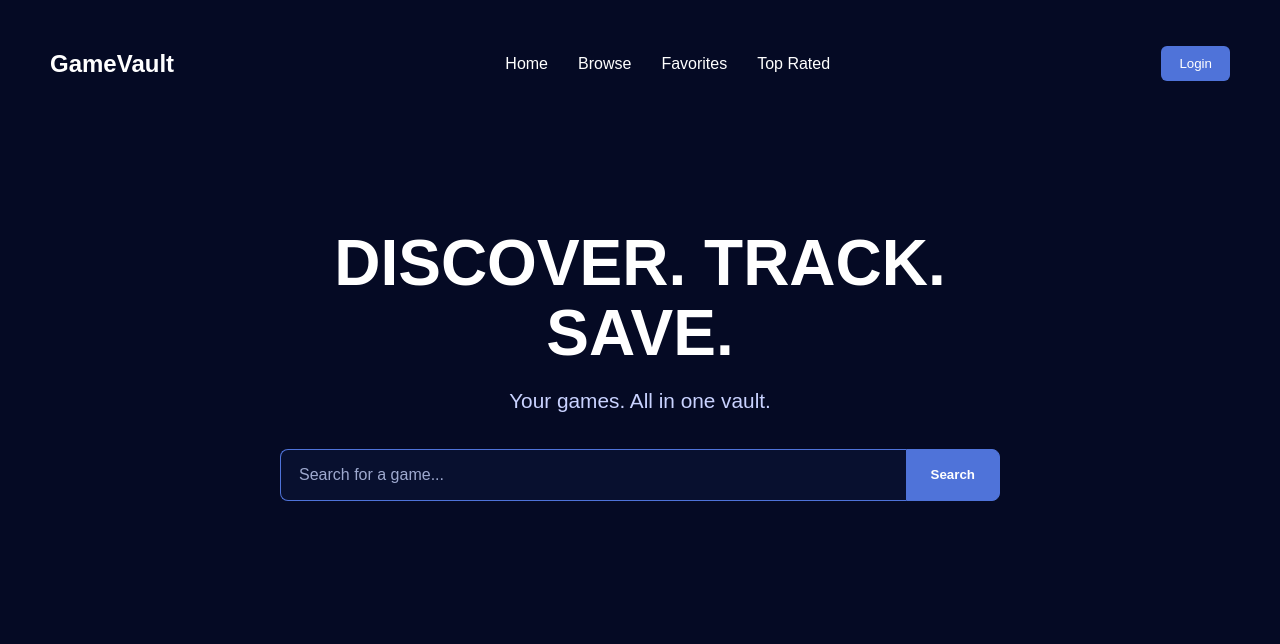
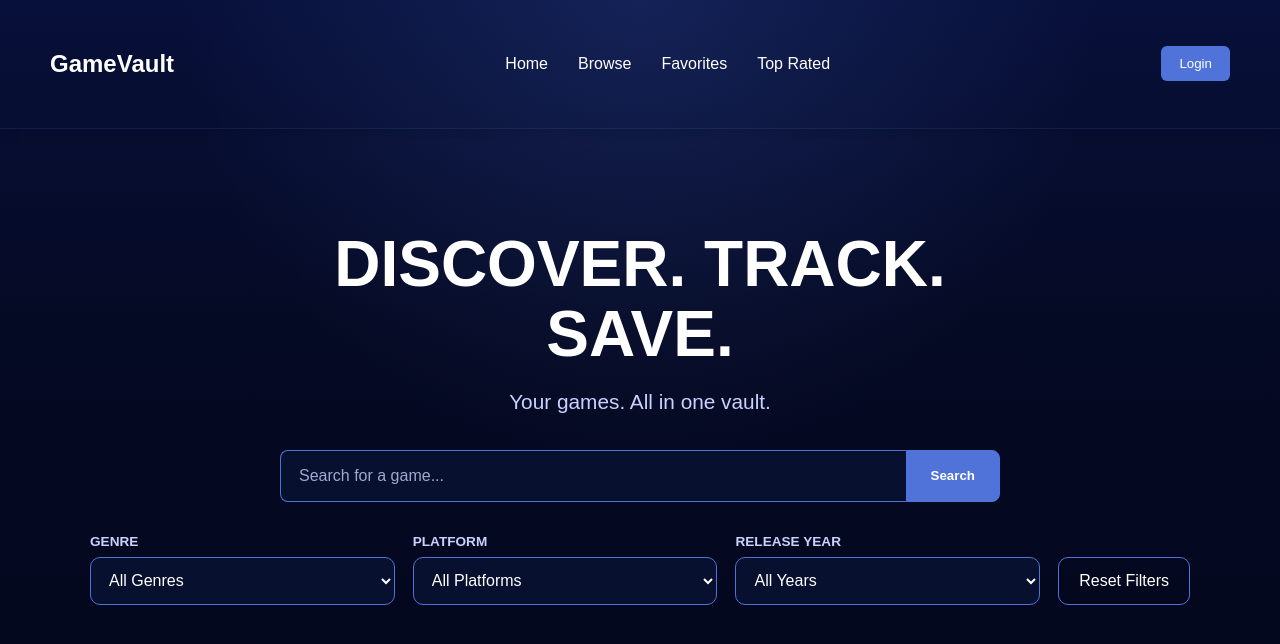
Before and after one commit to oxxtazxxo/gamevault, a React (Vite) app in the folder client/: page /home in a window 1280 px wide. Shown: the top 644 px of the page. Built offline with nearby package versions, Linux system fonts and the light colour scheme.

Commit message:
Complete homepage hero, search, and filter layout

```diff
--- a/client/src/App.css
+++ b/client/src/App.css
@@ -1,3 +1,3 @@
 #root {
-  min-heigt: 100vh;
+  min-height: 100vh;
 }
--- a/client/src/components/FilterBar.jsx
+++ b/client/src/components/FilterBar.jsx
@@ -0,0 +1,32 @@
+import "../styles/FilterBar.css";
+
+function FilterBar() {
+    return (
+        <section className="filter-bar" aria-label="Game filters">
+            <label>
+                <span>Genre</span>
+                <select defaultValue="">
+                    <option>All Genres</option>
+                </select>
+            </label>
+
+            <label>
+                <span>Platform</span>
+                <select defaultValue="">
+                    <option>All Platforms</option>
+                </select>
+            </label>
+
+            <label>
+                <span>Release Year</span>
+                <select defaultValue="">
+                    <option>All Years</option>
+                </select>
+            </label>
+
+            <button type="button">Reset Filters</button>
+        </section>
+    );
+}
+
+export default FilterBar;
--- a/client/src/index.css
+++ b/client/src/index.css
@@ -6,7 +6,20 @@ body {
   margin: 0;
   min-width: 320px;
   min-height: 100vh;
-  background-color: #050a24;
+
+  background:
+    radial-gradient(
+      circle at top,
+      rgba(79, 115, 217, 0.18) 0%,
+      transparent 45%
+    ),
+    linear-gradient(
+      180deg,
+      #07103a 0%,
+      #050a24 40%,
+      #03061b 100%
+    );
+
   color: #ffffff;
   font-family: Arial, Helvetica, sans-serif;
 }
--- a/client/src/pages/Home.jsx
+++ b/client/src/pages/Home.jsx
@@ -1,11 +1,13 @@
 import Hero from '../components/Hero'
 import SearchBar from "../components/SearchBar";
+import FilterBar from "../components/FilterBar";
 
 function Home() {
   return (
     <main>
       <Hero />
       <SearchBar />
+      <FilterBar />
     </main>
   );
 }
--- /dev/null
+++ b/client/src/styles/FilterBar.css
@@ -0,0 +1,52 @@
+.filter-bar {
+  display: grid;
+  grid-template-columns: repeat(3, minmax(0, 1fr)) auto;
+  gap: 18px;
+  width: min(1100px, calc(100% - 48px));
+  margin: 32px auto 0;
+}
+
+.filter-bar label {
+  display: flex;
+  flex-direction: column;
+  gap: 8px;
+}
+
+.filter-bar span {
+  color: #c9d2ff;
+  font-size: 0.85rem;
+  font-weight: 600;
+  text-transform: uppercase;
+}
+
+.filter-bar select,
+.filter-bar button {
+  min-height: 48px;
+  border: 1px solid #4f73d9;
+  border-radius: 10px;
+  background-color: #08102f;
+  color: #ffffff;
+  font: inherit;
+}
+
+.filter-bar select {
+  padding: 0 14px;
+}
+
+.filter-bar button {
+  align-self: end;
+  padding: 0 20px;
+  background-color: transparent;
+  cursor: pointer;
+  transition: 0.2s ease;
+}
+
+.filter-bar button:hover {
+  background-color: #142250;
+}
+
+@media (max-width: 800px) {
+  .filter-bar {
+    grid-template-columns: 1fr;
+  }
+}
--- a/client/src/styles/Navbar.css
+++ b/client/src/styles/Navbar.css
@@ -3,9 +3,13 @@
     justify-content: space-between;
     align-items: center;
 
-    padding:30px 50px;
+    padding: 30px 50px;
 
-    background-color: #050a24;
+    background: transparent;
+
+    border-bottom: 1px solid rgba(79, 115, 217, 0.15);
+
+    box-shadow: 0 4px 12px rgba(0, 0, 0, 0.15);
 }
 
 .login h2 {
```
